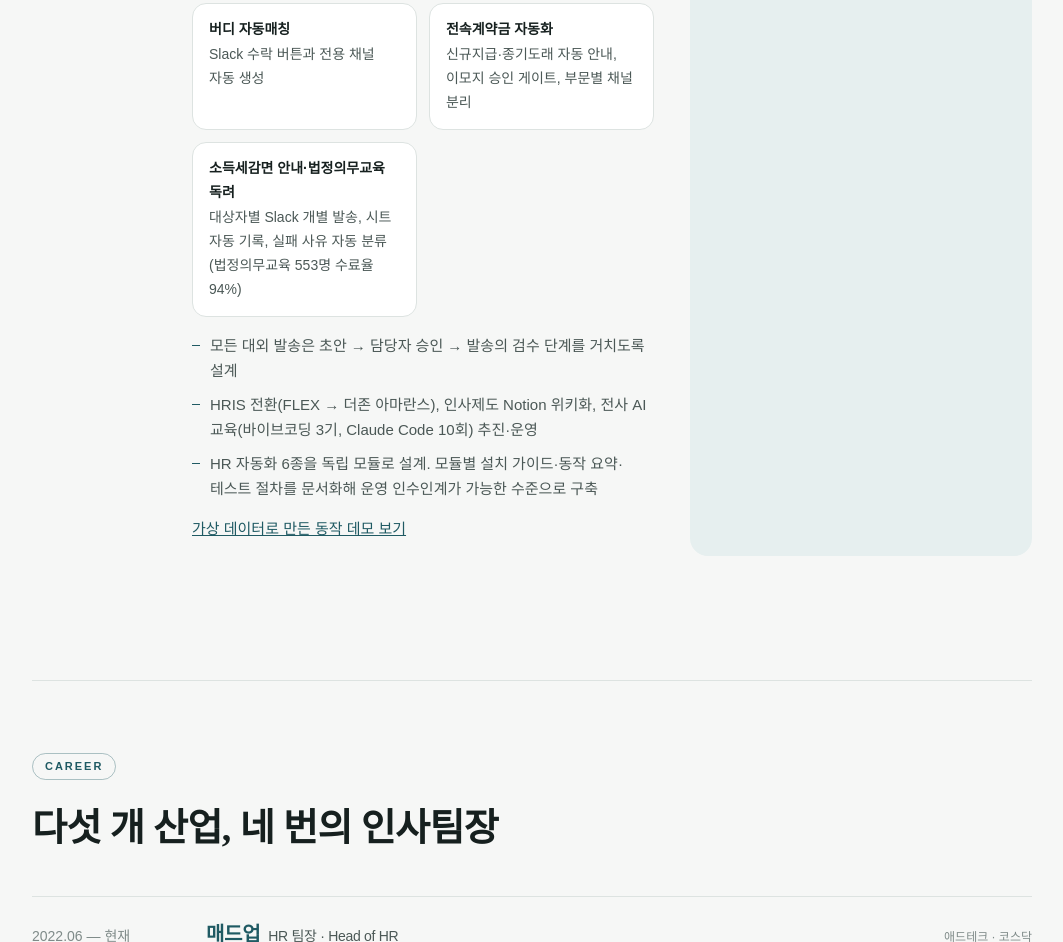
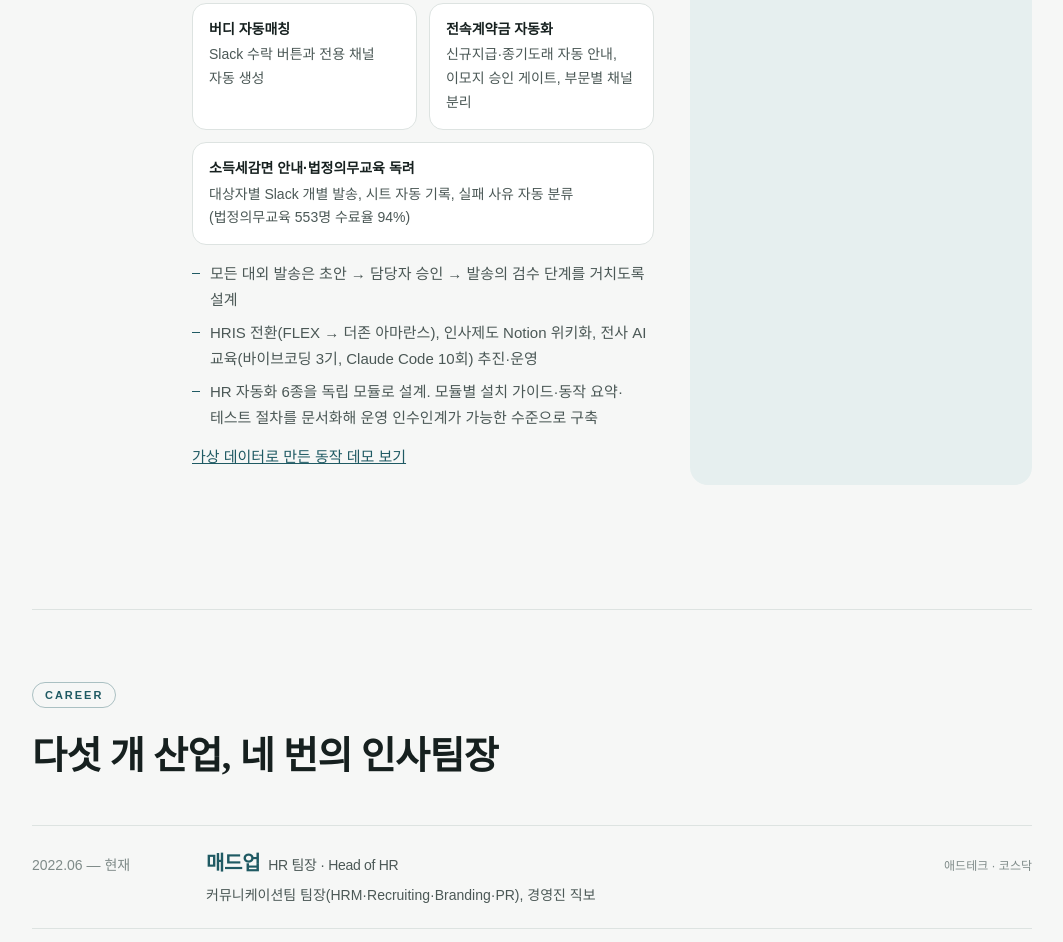
Before and after one commit to eunsunglim2/portfolio, a plain HTML site: page portfolio.html in a window 1280 px wide. Shown: the part 5883-6825 px from the top of the page, without its empty margins (108-1171 px from the left). Drawn offline with Linux system fonts and the light colour scheme; a web font is replaced by a local one.

Commit message:
Add files via upload

```diff
--- a/portfolio.html
+++ b/portfolio.html
@@ -365,7 +365,7 @@ footer h2{font-size:clamp(26px,3.6vw,40px);line-height:1.3;max-width:20ch}
             <div><b>온보딩 공지 자동 생성</b>입사 캘린더 연동, 팀장 자동 멘션·캘린더 초대</div>
             <div><b>버디 자동매칭</b>Slack 수락 버튼과 전용 채널 자동 생성</div>
             <div><b>전속계약금 자동화</b>신규지급·종기도래 자동 안내, 이모지 승인 게이트, 부문별 채널 분리</div>
-            <div><b>소득세감면 안내·법정의무교육 독려</b>대상자별 Slack 개별 발송, 시트 자동 기록, 실패 사유 자동 분류 (법정의무교육 553명 수료율 94%)</div>
+            <div style="grid-column:1 / -1"><b>소득세감면 안내·법정의무교육 독려</b>대상자별 Slack 개별 발송, 시트 자동 기록, 실패 사유 자동 분류 (법정의무교육 553명 수료율 94%)</div>
           </div>
           <ul style="margin-top:16px">
             <li>모든 대외 발송은 초안 → 담당자 승인 → 발송의 검수 단계를 거치도록 설계</li>
```
